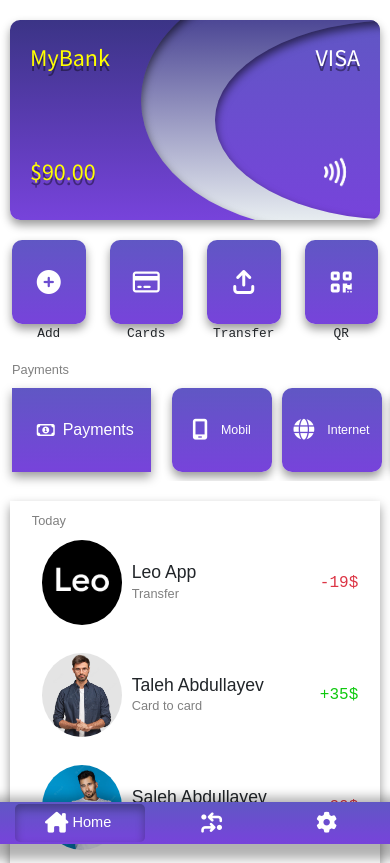
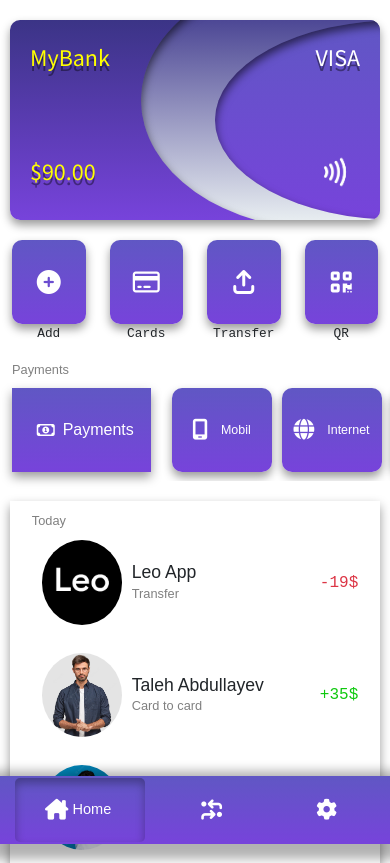
Before and after one commit to abdullayev-az/MyBank, a plain HTML site: page index.html in a window 390 px wide. Shown: the top 863 px of the page. Drawn offline with nearby package versions, Linux system fonts and the light colour scheme.

Commit message:
element
initial commit

```diff
--- a/style.css
+++ b/style.css
@@ -565,7 +565,7 @@ body{
     }
     .navbar-bottom{
         width: 100%;
-        height: 5vh;
+        height: 8vh;
     }
     .history-payment .first-item .title{
         width: 80px;
```
